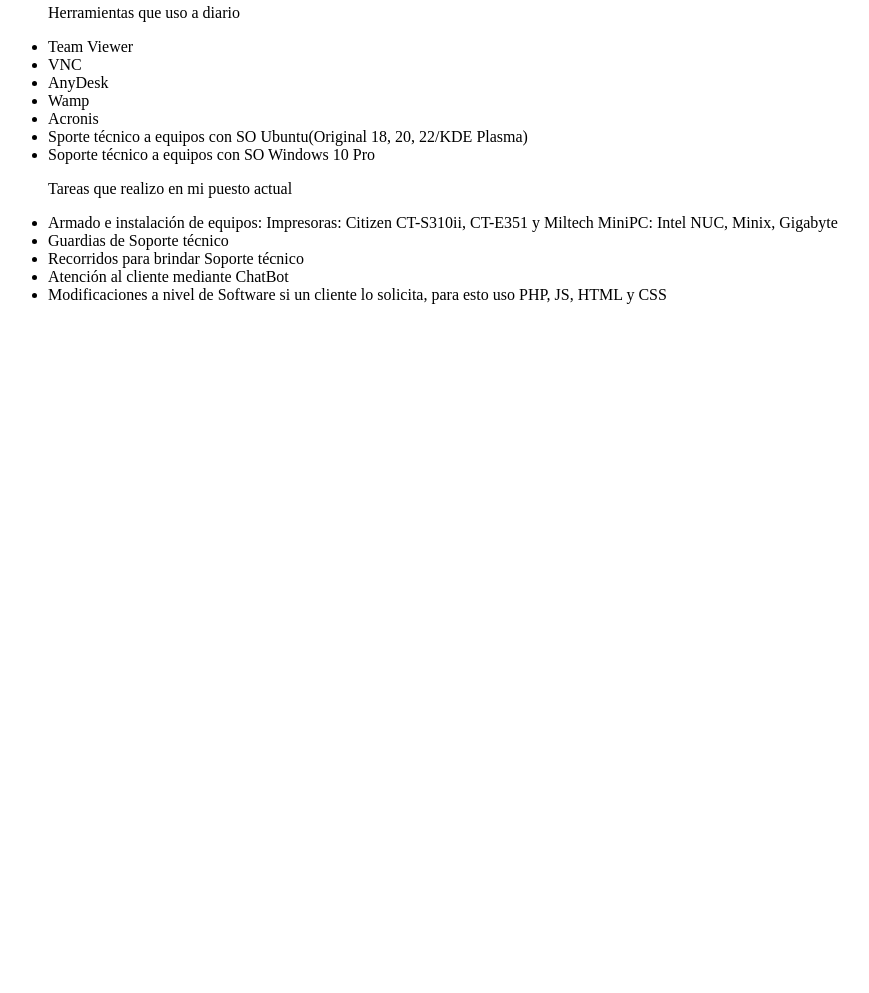
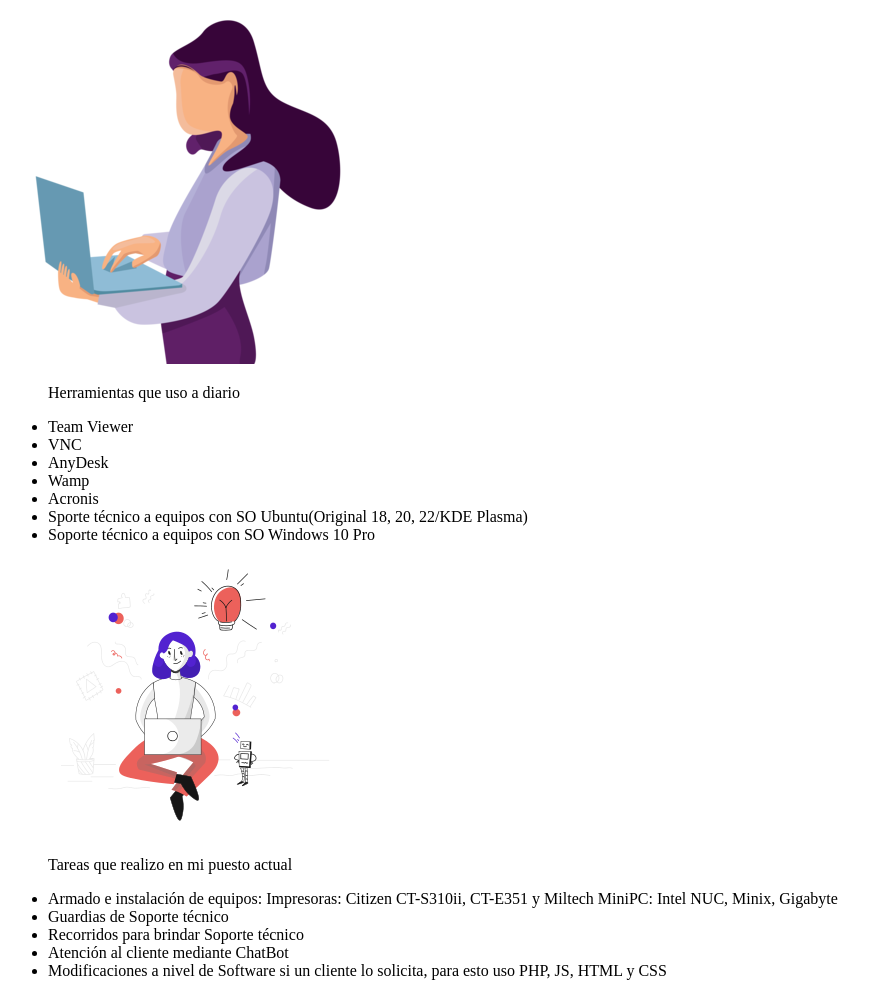
Before and after one commit to mariajosefinastab/Curriculum-Vitae, a plain HTML site: page index.html in a window 1280 px wide. Shown: the part 265-1258 px from the top of the page, without its empty margins (0-869 px from the left). Before the commit the page ends 800 px from the top, so only its background shows below. Drawn offline with Linux system fonts and the light colour scheme.

Commit message:
Add img on index

```diff
--- a/index.html
+++ b/index.html
@@ -10,7 +10,8 @@
 
     <h2>Estudiante de Desarrollo WEB, Experiencia en Soporte técnico de Software e infraestructura</h2>
 
-    <p>Soy Josefina, tengo 24 años. Actualmente ocupo un puesto en Soporte Técnico, donde utilizo herramientas como Wamp, Ubuntu, PHP, PhpMyAdmin, Team Viewer, AnyDesk y VNC.<br>
+    <div id="descripción">
+    <p> Soy Josefina, tengo 24 años. Actualmente ocupo un puesto en Soporte Técnico, donde utilizo herramientas como Wamp, Ubuntu, PHP, PhpMyAdmin, Team Viewer, AnyDesk y VNC.<br>
 
         Además, he realizado diseños de interfaces para sistemas de gestión de clientes en espera y material publicitario relacionado.<br>
 
@@ -24,7 +25,11 @@
 
         Además, valoro entender el proceso de cada persona y fomentar la ayuda mutua.<br>
     </p>
+    </div>
 
+    <img src="soporteTecnico.png" alt="Soporte Técnico">
+
+    <div id="herramientas">
     <ul>
         <p>Herramientas que uso a diario</p>
         <li>Team Viewer</li>
@@ -35,8 +40,11 @@
         <li>Sporte técnico a equipos con SO Ubuntu(Original 18, 20, 22/KDE Plasma)</li>
         <li>Soporte técnico a equipos con SO Windows 10 Pro</li>
     </ul>
+    </div>
 
-    <ul>
+    <img src="ideas.png" alt="Bases de Datos">
+
+    <ul id="tareas">
         <p>Tareas que realizo en mi puesto actual</p>
         <li>Armado e instalación de equipos:
             Impresoras: Citizen CT-S310ii, CT-E351 y Miltech
@@ -47,5 +55,7 @@
         <li>Atención al cliente mediante ChatBot</li>
         <li>Modificaciones a nivel de Software si un cliente lo solicita, para esto uso PHP, JS, HTML y CSS</li>
     </ul>
+
+    <img src="desarrolloWeb.png">
 </body>
 </html>
```
Also changed, not shown: basesDeDatos.png (added), desarrolloWeb.png (added), ideas.png (added), soporteTecnico.png (added), soporteTecnico.webp (added).
